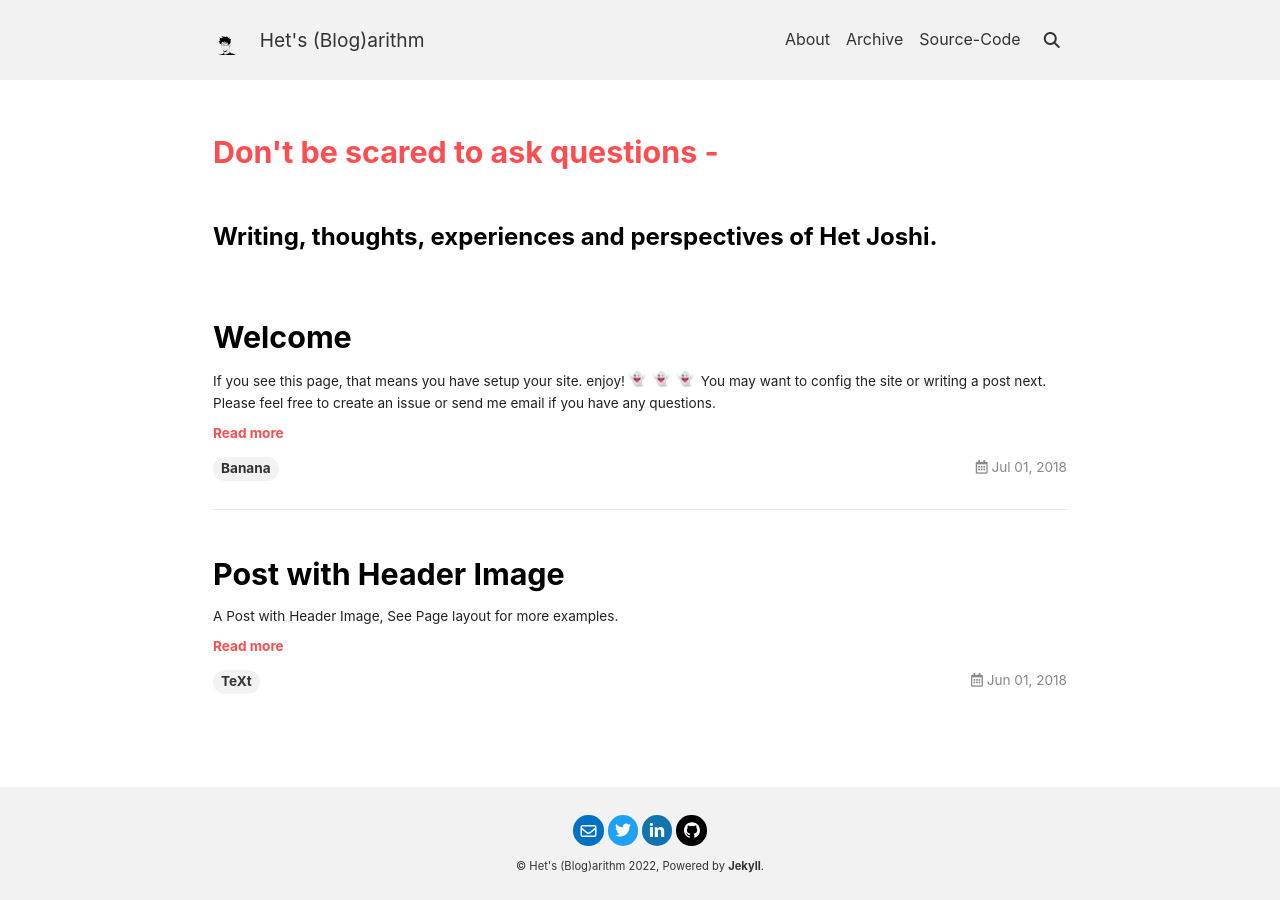
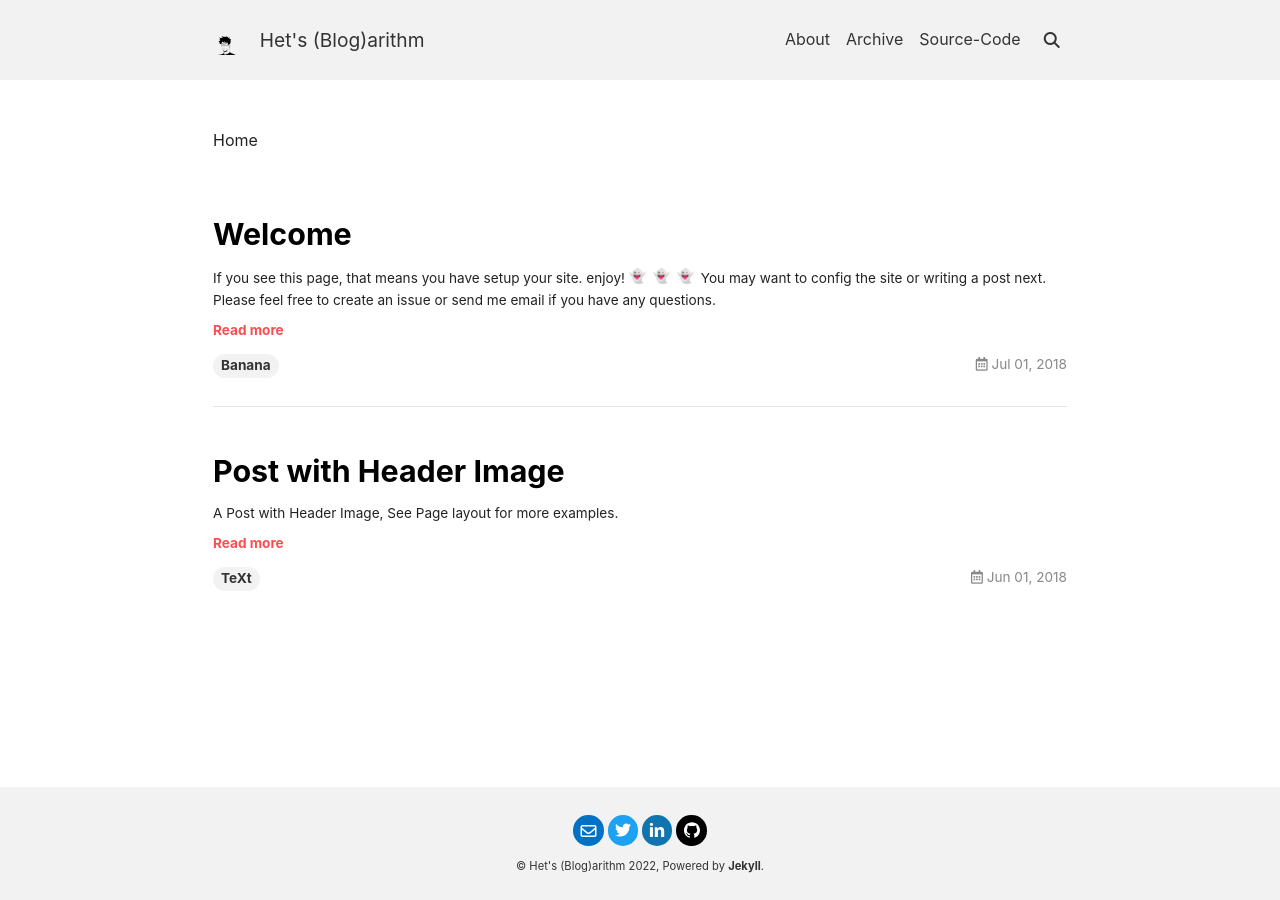
Before and after one commit to Het-Joshi/blog, a Jekyll site: the page built from index.html, in a window 1280 px wide. Built offline with Jekyll 4.4.1, drawn with Linux system fonts in a browser that asks for light colours; nearby versions of some CDN libraries; emoji names are drawn with the system emoji font; the list of posts is cut into pages by our own code.

Commit message:
Update article-header.html

```diff
--- a/_includes/article-header.html
+++ b/_includes/article-header.html
@@ -17,9 +17,7 @@
     <div class="article__header">
       {%- if _show_title -%}
       <header>
-        <h2 style="color:#fc4d50">Don't be scared to ask questions - </h2>
-        <br>
-        <h3>Writing, thoughts, experiences and perspectives of Het Joshi.</h3>
+        {{ _article_title }}
       </header>
       {%- endif -%}
       {%- if _show_edit_on_github -%}
```
